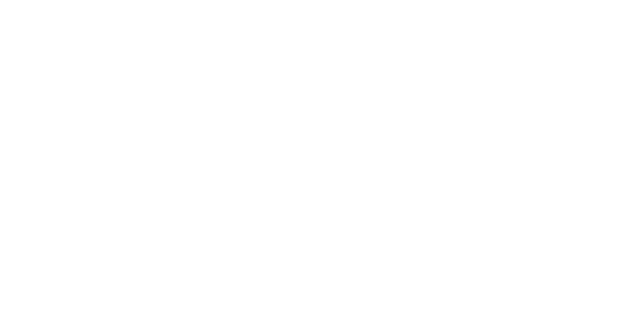
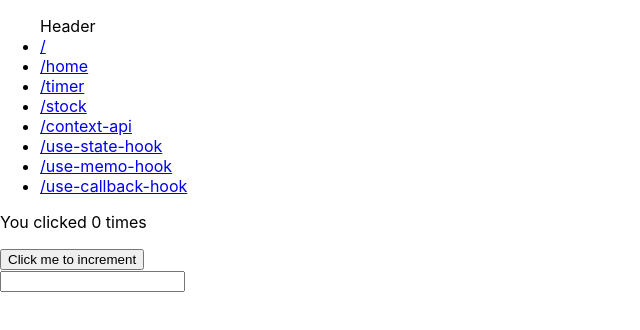
Before and after one commit to iktarun/react-learning, a React (Create React App) app in the folder version17/react-learning-app/: page /use-callback-hook in a window 1280 px wide. Shown: the top 330 px of the page, without its empty margins (0-640 px from the left). Built offline with nearby package versions, Linux system fonts and the light colour scheme.

Commit message:
React Callback Memo

```diff
--- a/version17/react-learning-app/src/Routes.js
+++ b/version17/react-learning-app/src/Routes.js
@@ -4,6 +4,9 @@ import Home from "./pages/Home";
 import Timer from "./pages/Timer";
 import StockContainer from "./pages/StockContainer";
 import ContextAPIContainer from "./pages/ContextAPIs/ContextAPIContainer";
+import UseStateHook from "./pages/Hooks/UseState";
+import UseMemo from "./pages/Hooks/UseMemo";
+import UseCallback from "./pages/Hooks/UseCallback";
 
 const routes = [
   { path: "/", component: Home },
@@ -11,6 +14,9 @@ const routes = [
   { path: "/timer", component: Timer },
   { path: "/stock", component: StockContainer },
   { path: "/context-api", component: ContextAPIContainer },
+  { path: "/use-state-hook", component: UseStateHook },
+  { path: "/use-memo-hook", component: UseMemo },
+  { path: "/use-callback-hook", component: UseCallback },
 ];
 
 export default function Routes() {
--- /dev/null
+++ b/version17/react-learning-app/src/components/MainHeader.js
@@ -0,0 +1,26 @@
+import React from "react";
+
+const routes = [
+  { path: "/" },
+  { path: "/home" },
+  { path: "/timer" },
+  { path: "/stock" },
+  { path: "/context-api" },
+  { path: "/use-state-hook" },
+  { path: "/use-memo-hook" },
+  { path: "/use-callback-hook" },
+];
+function MainHeader() {
+  return (
+    <ul>
+      Header
+      {routes.map((item) => (
+        <li key={item.path}>
+          <a href={item.path}>{item.path}</a>
+        </li>
+      ))}
+    </ul>
+  );
+}
+
+export default MainHeader;
--- /dev/null
+++ b/version17/react-learning-app/src/pages/Hooks/SearchTextPrint.js
@@ -0,0 +1,16 @@
+// https://dmitripavlutin.com/dont-overuse-react-usecallback/
+import React from "react";
+function SearchTextPrint(props) {
+  console.log("inside SearchText component:", props.text);
+  return <p>{props.Memozied()}</p>;
+}
+
+// const propsAreEqual = (prevProps, nextProps) => {
+//   console.log(prevProps, nextProps);
+//   return (
+//     prevProps.text === nextProps.text &&
+//     prevProps.Memozied === nextProps.Memozied
+//   );
+// };
+
+export default React.memo(SearchTextPrint);
--- /dev/null
+++ b/version17/react-learning-app/src/pages/Hooks/UseCallback.js
@@ -0,0 +1,47 @@
+import React, { useState, useEffect, useMemo, useCallback } from "react";
+import MainHeader from "../../components/MainHeader";
+import SearchTextPrint from "./SearchTextPrint";
+
+// useCallback(fn, deps) is equivalent to useMemo(() => fn, deps).
+// Checkout this link to know more https://dmitripavlutin.com/react-usememo-hook/
+// It returns a moemized callback for given input
+// IT can be used to stop re-rendering of child components if we are sending it to child component
+function UseCallback() {
+  const [searchText, setSearchText] = useState("");
+  const [count, setCount] = useState(0);
+  const Memozied = useCallback(() => {
+    console.log("inside useCallback");
+    return searchText;
+  }, [searchText]);
+
+  //   To see the re-rendering enable this example and diable above code
+  //   const Memozied = () => {
+  //     console.log("inside useCallback");
+  //     return searchText;
+  //   };
+
+  const handleTextSearch = (event) => {
+    // console.log(event.target);
+    setSearchText(event.target.value);
+  };
+  //   console.log(searchText);
+
+  const updateCount = () => {
+    setCount(count + 1);
+  };
+  return (
+    <div>
+      <MainHeader />
+      <p>You clicked {count} times</p>
+
+      <button onClick={updateCount}>Click me to increment</button>
+      <div>
+        <input type="text" onChange={handleTextSearch} />
+
+        <SearchTextPrint Memozied={Memozied} text={searchText} />
+      </div>
+    </div>
+  );
+}
+
+export default UseCallback;
--- /dev/null
+++ b/version17/react-learning-app/src/pages/Hooks/UseMemo.js
@@ -0,0 +1,34 @@
+import React, { useState, useEffect, useMemo } from "react";
+import MainHeader from "../../components/MainHeader";
+
+// https://dmitripavlutin.com/dont-overuse-react-usecallback/
+// It returns a moemized value for given input
+function SearchText(text) {
+  console.log("text", text);
+  return <p>{text}</p>;
+}
+
+function UseMemo() {
+  const [searchText, setSearchText] = useState("");
+  const Memozied = useMemo(() => {
+    console.log("here");
+    return searchText;
+    // return <SearchText text={searchText} />;
+  }, [searchText.trim()]);
+
+  const handleTextSearch = (event) => {
+    // console.log(event.target);
+    setSearchText(event.target.value);
+  };
+  console.log(searchText);
+  return (
+    <div>
+      <MainHeader />
+      <input type="text" onChange={handleTextSearch} />
+      {Memozied}
+      {/* <Memozied searchText={searchText} /> */}
+    </div>
+  );
+}
+
+export default UseMemo;
--- /dev/null
+++ b/version17/react-learning-app/src/pages/Hooks/UseState.js
@@ -0,0 +1,40 @@
+import React, { useState, useEffect } from "react";
+import MainHeader from "../../components/MainHeader";
+
+function UseState() {
+  const [count, setCount] = useState(0);
+  const [count1, setCount1] = useState(0);
+
+  // Similar to componentDidMount and componentDidUpdate:
+  useEffect(() => {
+    console.log("hello");
+    // Update the document title using the browser API
+    document.title = `You clicked ${count} times`;
+    return () => {
+      console.log("Unmounting");
+    };
+  }, [count]);
+
+  const updateCount1 = () => {
+    setCount1(count1 + 1);
+  };
+
+  const updateCount = () => {
+    setCount(count + 1);
+  };
+
+  return (
+    <div>
+      <MainHeader />
+      <p>You clicked {count} times</p>
+
+      <button onClick={updateCount}>Click me to increment</button>
+      <p>You clicked updateCount1 {count1} times</p>
+      <button onClick={updateCount1}>
+        Click me for updateCount1 increment
+      </button>
+    </div>
+  );
+}
+
+export default UseState;
```
Also changed, not shown: version17/react-learning-app/src/pages/RenderProps/RenderPropsContainer.js (added).
